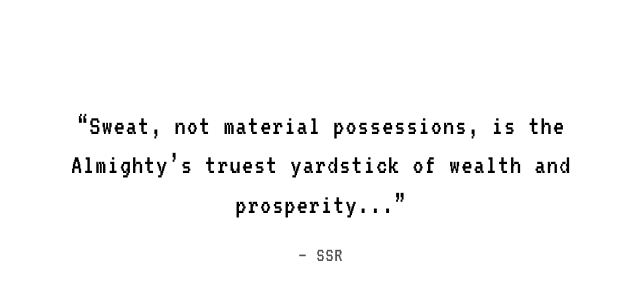
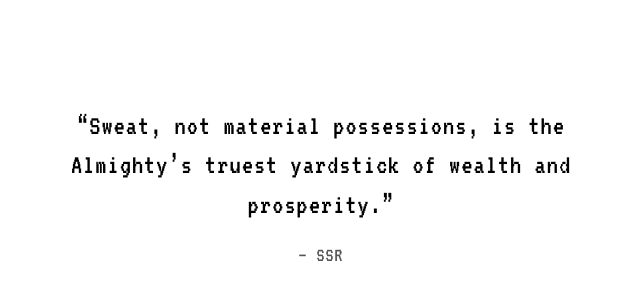
Before and after one commit to xitsssr/ssr, a plain HTML site: page index.html in a window 1280 px wide. Shown: the part 214-514 px from the top of the page, 319-959 px from the left. Drawn offline with Linux system fonts and the light colour scheme; a web font is replaced by a local one.

Commit message:
Update index.html

```diff
--- a/index.html
+++ b/index.html
@@ -13,7 +13,7 @@
 </head>
 <body>
   <main>
-    <blockquote id="quote">“Sweat, not material possessions, is the Almighty’s truest yardstick of wealth and prosperity...”</blockquote>
+    <blockquote id="quote">“Sweat, not material possessions, is the Almighty’s truest yardstick of wealth and prosperity.”</blockquote>
     <footer>— SSR</footer>
   </main>
   <script src="script.js"></script>
```
